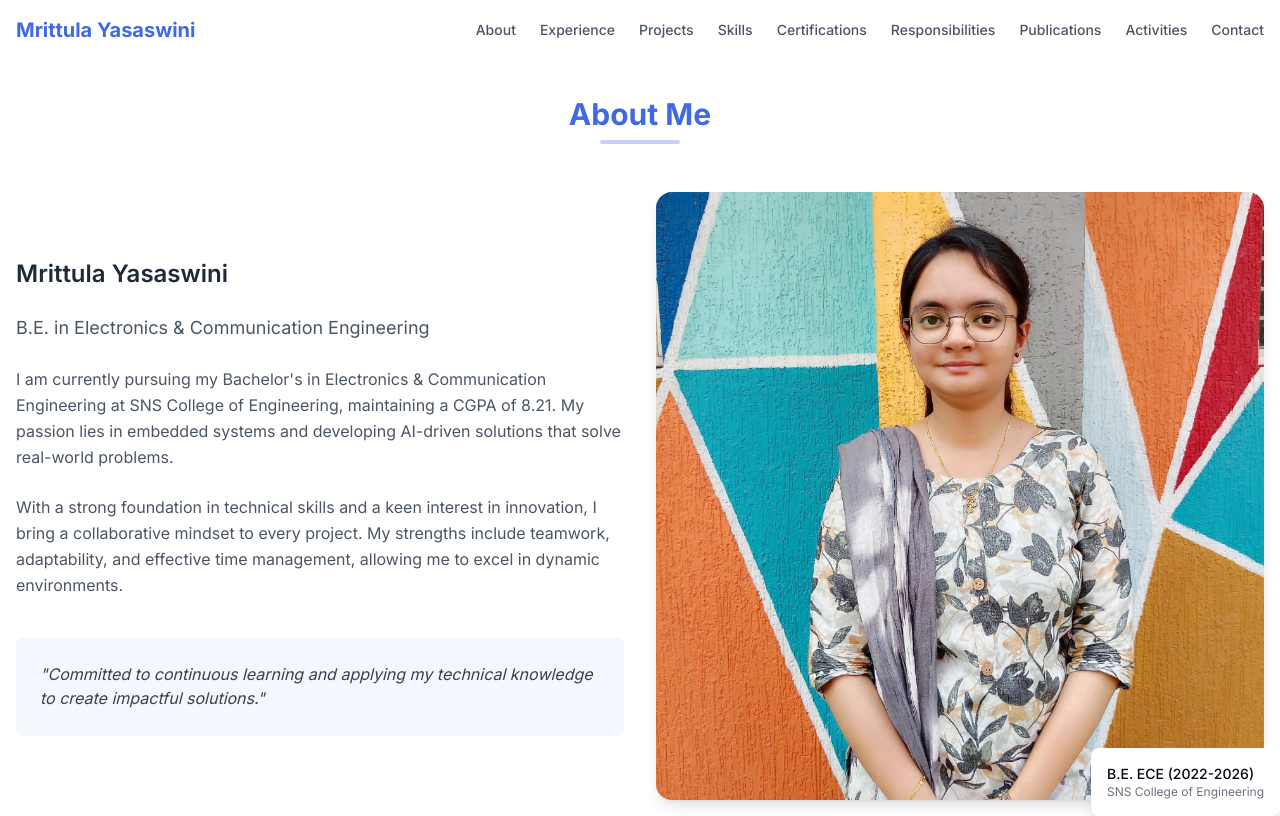
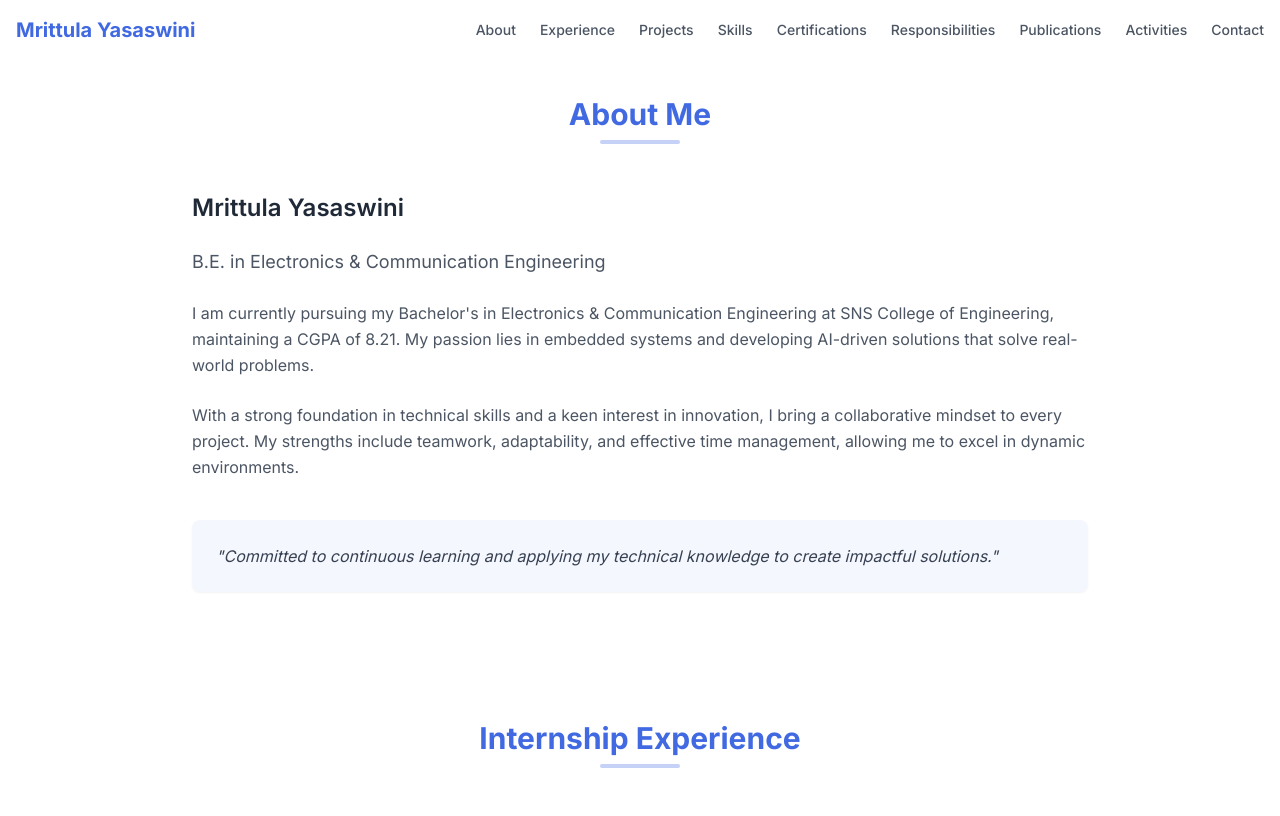
Before and after one commit to Mrittu/mrittula-portfolio-blueprint, a React (Vite) app: page / in a window 1280 px wide. Shown: the top 816 px of the page. Built offline with nearby package versions, Linux system fonts and the light colour scheme.

Commit message:
Remove photo from About Me section
Removes the image element from the AboutMe component, effectively deleting the photo.

```diff
--- a/src/components/AboutMe.tsx
+++ b/src/components/AboutMe.tsx
@@ -1,6 +1,5 @@
 
 import { Card, CardContent } from "@/components/ui/card";
-import { Avatar, AvatarImage, AvatarFallback } from "@/components/ui/avatar";
 
 const AboutMe = () => {
   return (
@@ -10,7 +9,7 @@ const AboutMe = () => {
         <div className="h-1 w-20 bg-primary/30 mx-auto rounded-full"></div>
       </div>
 
-      <div className="grid grid-cols-1 md:grid-cols-2 gap-8 items-center">
+      <div className="max-w-4xl mx-auto">
         <div className="space-y-6">
           <h3 className="text-2xl font-semibold text-gray-800">
             Mrittula Yasaswini
@@ -34,20 +33,6 @@ const AboutMe = () => {
             </Card>
           </div>
         </div>
-
-        <div className="relative">
-          <div className="aspect-square rounded-2xl bg-gradient-to-br from-primary/20 to-primary/5 flex items-center justify-center overflow-hidden shadow-lg">
-            <img
-              src="/lovable-uploads/daadbec6-8752-47de-8079-666f6347fd0a.png"
-              alt="Mrittula Yasaswini"
-              className="w-full h-full object-cover"
-            />
-          </div>
-          <div className="absolute -bottom-4 -right-4 bg-white p-4 rounded-lg shadow-lg">
-            <div className="text-sm font-medium">B.E. ECE (2022-2026)</div>
-            <div className="text-xs text-gray-500">SNS College of Engineering</div>
-          </div>
-        </div>
       </div>
     </div>
   );
```
